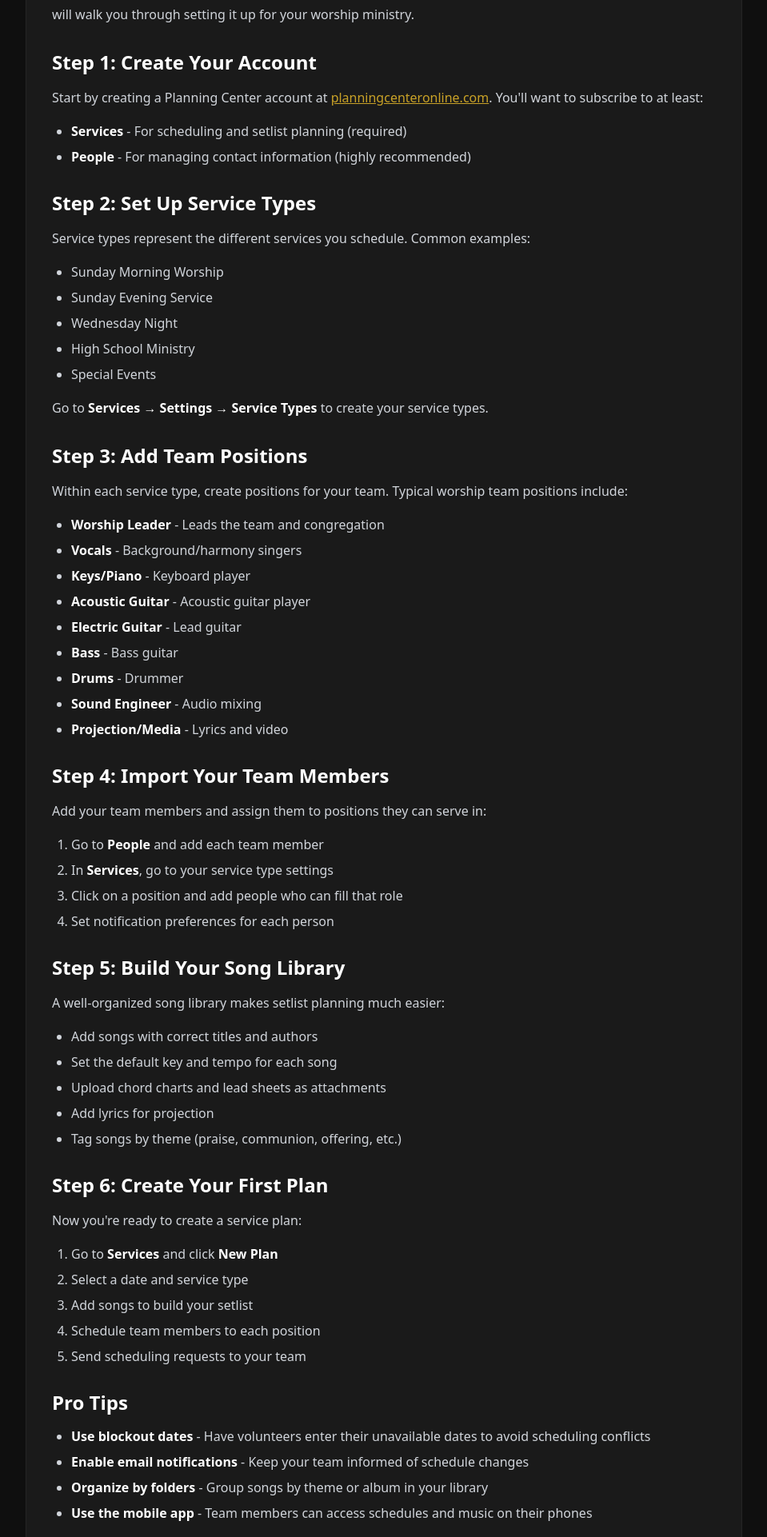
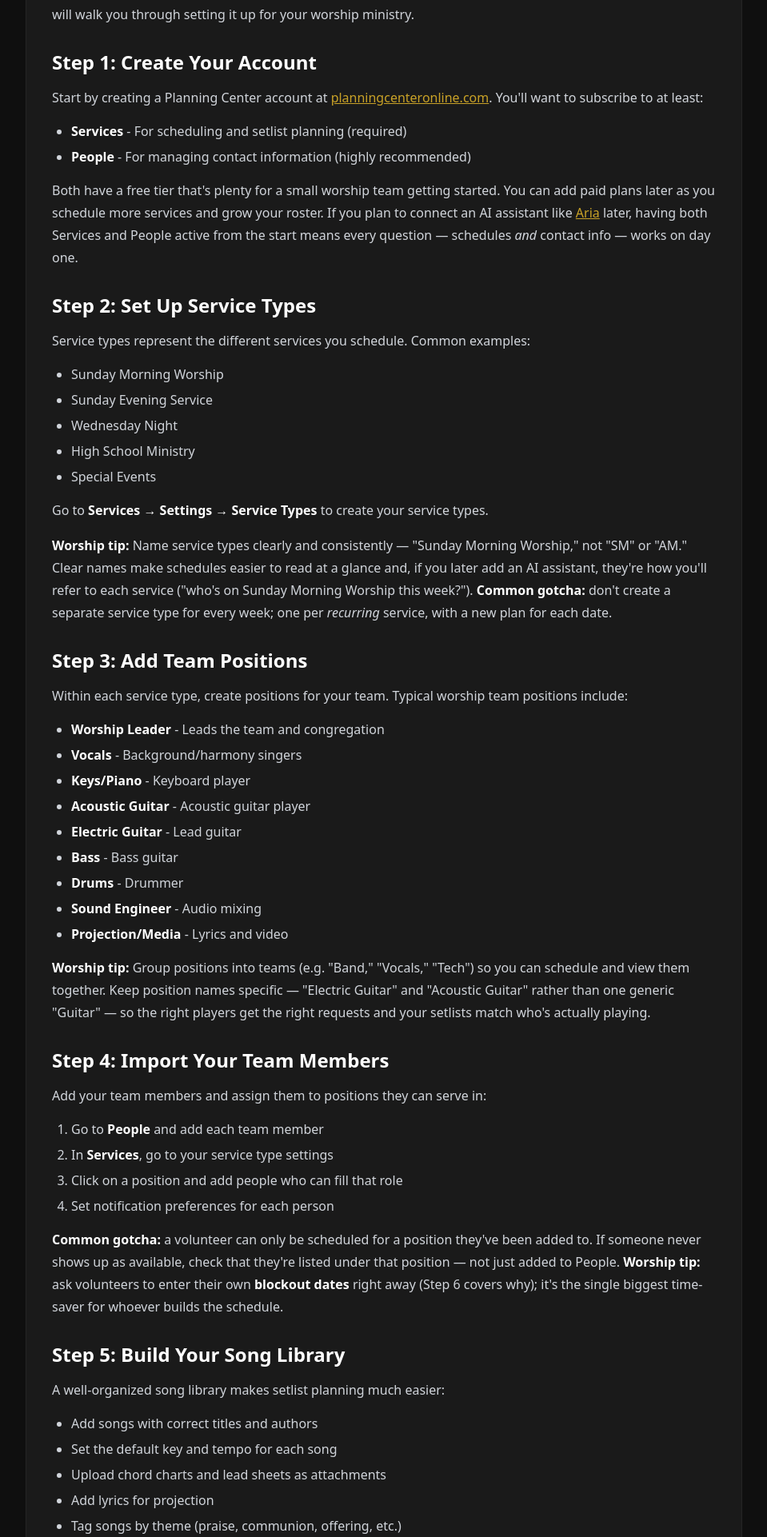
Before and after one commit to ryanpate/CHAgent, a Django app: page /resources/planning-center-setup-guide/ in a window 1280 px wide. Shown: the part 570-2492 px from the top of the page at 80% size, without its empty margins (160-1119 px from the left). Run offline with Django 5.2, Linux system fonts and the light colour scheme; some libraries are stand-ins or nearby versions.

Commit message:
SEO Tier 3: deepen near-page-1 content + 2 new cluster posts
Growth content targeting demonstrated GSC demand:
- Deepened /blog/ai-for-planning-center-worship-teams/ (713 -> 1421 words) —
  ranks pos ~15 for "ai planning center"; added worked use-cases, manual-vs-AI
  comparison, and an FAQ, with stronger keyword phrasing + cluster links
  (via blog migration 0004).
- Deepened the PCO setup guide (1103 -> 1823 words) — 149 impressions but
  "crawled - not indexed"; added per-step gotchas, a "Common setup mistakes"
  section, and 2 more FAQ items (schema kept in sync).
- Two new posts filling open cluster lanes (ai tools for churches; church
  volunteer management) — "ai church software" intentionally left to the
  existing post to avoid cannibalization.
- Homepage meta description rewritten to front-load the free/no-card intent
  ("aria free" ranks 5-8, 0 clicks) and trimmed to <=160.

Regression tests for content depth, cluster links, and meta bounds. 916 pass.

Co-Authored-By: Claude Fable 5 <noreply@anthropic.com>
Claude-Session: https://claude.ai/code/session_013HvrcrDi5Je8kWxCi55LbL

```diff
--- a/templates/core/landing.html
+++ b/templates/core/landing.html
@@ -3,7 +3,7 @@
 {% block title %}Aria — AI Worship Team Management Software with Planning Center{% endblock %}
 {% block title_suffix %}{% endblock %}
 
-{% block meta_description %}Aria is AI-powered worship team management software that integrates with Planning Center. Get instant answers about schedules, volunteers, and songs. Track interactions and build stronger relationships with your team. Start your free 14-day trial.{% endblock %}
+{% block meta_description %}Aria is AI worship team software for Planning Center. Ask who's serving Sunday, track volunteer care, and plan songs. Free 14-day trial — no credit card.{% endblock %}
 
 {% block og_title %}Aria - AI Worship Team Management Software | Planning Center Integration{% endblock %}
 {% block og_description %}AI-powered worship team management with Planning Center integration. Get instant answers about schedules, volunteers, songs, and more. Start your free trial today.{% endblock %}
--- a/templates/resources/pco_setup_guide.html
+++ b/templates/resources/pco_setup_guide.html
@@ -39,7 +39,9 @@
 {"@context":"https://schema.org","@type":"FAQPage","mainEntity":[
  {"@type":"Question","name":"Is Planning Center free?","acceptedAnswer":{"@type":"Answer","text":"Planning Center Services has a free tier for small teams; paid plans add more plans and people. Aria works with any PCO plan."}},
  {"@type":"Question","name":"How long does Planning Center setup take?","acceptedAnswer":{"@type":"Answer","text":"Most worship teams complete the core setup — service types, teams, and people — in under an hour by following the six steps above."}},
- {"@type":"Question","name":"Can AI answer questions about my Planning Center data?","acceptedAnswer":{"@type":"Answer","text":"Yes. Aria connects to Planning Center and answers questions about schedules, volunteers, blockouts, and songs in plain language. Start a free trial at aria.church."}}
+ {"@type":"Question","name":"Can AI answer questions about my Planning Center data?","acceptedAnswer":{"@type":"Answer","text":"Yes. Aria connects to Planning Center and answers questions about schedules, volunteers, blockouts, and songs in plain language. Start a free trial at aria.church."}},
+ {"@type":"Question","name":"What's the difference between a service type and a plan in Planning Center?","acceptedAnswer":{"@type":"Answer","text":"A service type is a recurring service you run, like Sunday Morning Worship. A plan is one specific date within that service type, with its own setlist and team. You create one service type and a new plan for each week."}},
+ {"@type":"Question","name":"Do volunteers need their own Planning Center login?","acceptedAnswer":{"@type":"Answer","text":"Yes. Each volunteer gets a free personal login to see their schedule, accept or decline requests, enter blockout dates, and access songs and chord charts. They don't need a paid subscription — only the account owner manages billing."}}
 ]}
 </script>
 {% endblock %}
@@ -74,6 +76,12 @@
         <li><strong>Services</strong> - For scheduling and setlist planning (required)</li>
         <li><strong>People</strong> - For managing contact information (highly recommended)</li>
     </ul>
+    <p>
+        Both have a free tier that's plenty for a small worship team getting started. You can add
+        paid plans later as you schedule more services and grow your roster. If you plan to connect
+        an AI assistant like <a href="{% url 'home' %}">Aria</a> later, having both Services and People
+        active from the start means every question — schedules <em>and</em> contact info — works on day one.
+    </p>
 
     <h2>Step 2: Set Up Service Types</h2>
     <p>
@@ -88,6 +96,13 @@
     </ul>
     <p>
         Go to <strong>Services &rarr; Settings &rarr; Service Types</strong> to create your service types.
+    </p>
+    <p>
+        <strong>Worship tip:</strong> Name service types clearly and consistently — "Sunday Morning
+        Worship," not "SM" or "AM." Clear names make schedules easier to read at a glance and, if you
+        later add an AI assistant, they're how you'll refer to each service ("who's on Sunday Morning
+        Worship this week?"). <strong>Common gotcha:</strong> don't create a separate service type for
+        every week; one per <em>recurring</em> service, with a new plan for each date.
     </p>
 
     <h2>Step 3: Add Team Positions</h2>
@@ -105,6 +120,12 @@
         <li><strong>Sound Engineer</strong> - Audio mixing</li>
         <li><strong>Projection/Media</strong> - Lyrics and video</li>
     </ul>
+    <p>
+        <strong>Worship tip:</strong> Group positions into teams (e.g. "Band," "Vocals," "Tech") so
+        you can schedule and view them together. Keep position names specific — "Electric Guitar" and
+        "Acoustic Guitar" rather than one generic "Guitar" — so the right players get the right
+        requests and your setlists match who's actually playing.
+    </p>
 
     <h2>Step 4: Import Your Team Members</h2>
     <p>
@@ -116,6 +137,13 @@
         <li>Click on a position and add people who can fill that role</li>
         <li>Set notification preferences for each person</li>
     </ol>
+    <p>
+        <strong>Common gotcha:</strong> a volunteer can only be scheduled for a position they've been
+        added to. If someone never shows up as available, check that they're listed under that
+        position — not just added to People. <strong>Worship tip:</strong> ask volunteers to enter
+        their own <strong>blockout dates</strong> right away (Step 6 covers why); it's the single
+        biggest time-saver for whoever builds the schedule.
+    </p>
 
     <h2>Step 5: Build Your Song Library</h2>
     <p>
@@ -128,6 +156,12 @@
         <li>Add lyrics for projection</li>
         <li>Tag songs by theme (praise, communion, offering, etc.)</li>
     </ul>
+    <p>
+        <strong>Worship tip:</strong> filling in the default <strong>key</strong> and <strong>tempo</strong>
+        for each song pays off every week — it speeds up rehearsal prep, keeps keys consistent for your
+        vocalists, and lets an AI assistant answer "what key is Goodness of God in?" instantly. Attach the
+        chord chart <em>once</em> and it travels with the song into every future plan.
+    </p>
 
     <h2>Step 6: Create Your First Plan</h2>
     <p>
@@ -141,12 +175,41 @@
         <li>Send scheduling requests to your team</li>
     </ol>
 
+    <p>
+        <strong>Worship tip:</strong> when you send scheduling requests, give your team a clear
+        response deadline. Planning Center chases up non-responders for you, but a stated deadline
+        ("please confirm by Wednesday") gets you a settled schedule faster.
+    </p>
+
+    <h2>Common Setup Mistakes to Avoid</h2>
+    <p>
+        A few pitfalls trip up almost every worship team's first Planning Center setup. Sidestep these
+        and you'll save yourself the most common do-overs:
+    </p>
+    <ul>
+        <li><strong>Creating a service type per week.</strong> Service types are for <em>recurring</em>
+            services (Sunday Morning, Wednesday Night). Each individual date is a <em>plan</em> inside
+            that service type — not a new type.</li>
+        <li><strong>Skipping blockout dates.</strong> If volunteers don't enter when they're away,
+            you'll schedule people who can't serve and spend Sunday mornings finding replacements.
+            Make blockouts part of onboarding, not an afterthought.</li>
+        <li><strong>Adding people to People but not to positions.</strong> A volunteer has to be listed
+            under a position to be schedulable there. "Why can't I schedule Sarah for keys?" is almost
+            always this.</li>
+        <li><strong>Inconsistent song titles.</strong> "Goodness of God" and "Goodness Of God (Bethel)"
+            become two songs, splitting your play history and chord charts. Pick one canonical title
+            per song.</li>
+        <li><strong>Leaving keys and tempos blank.</strong> They take seconds to fill in and power
+            everything downstream — rehearsal prep, transposition, and AI song lookups.</li>
+    </ul>
+
     <h2>Pro Tips</h2>
     <ul>
         <li><strong>Use blockout dates</strong> - Have volunteers enter their unavailable dates to avoid scheduling conflicts</li>
         <li><strong>Enable email notifications</strong> - Keep your team informed of schedule changes</li>
         <li><strong>Organize by folders</strong> - Group songs by theme or album in your library</li>
         <li><strong>Use the mobile app</strong> - Team members can access schedules and music on their phones</li>
+        <li><strong>Review before you publish</strong> - Do a quick pass for double-booked or over-scheduled volunteers before sending requests</li>
     </ul>
 
     <h2 class="text-2xl font-bold text-white mt-10 mb-4">Frequently asked questions</h2>
@@ -157,6 +220,10 @@
         <p class="text-gray-400">Most worship teams complete the core setup — service types, teams, and people — in under an hour by following the six steps above.</p></div>
       <div><h3 class="text-lg font-semibold text-white">Can AI answer questions about my Planning Center data?</h3>
         <p class="text-gray-400">Yes. Aria connects to Planning Center and answers questions about schedules, volunteers, blockouts, and songs in plain language. <a href="{% url 'onboarding_signup' %}" class="text-ch-gold hover:underline">Start a free trial</a>.</p></div>
+      <div><h3 class="text-lg font-semibold text-white">What's the difference between a service type and a plan in Planning Center?</h3>
+        <p class="text-gray-400">A service type is a recurring service you run, like Sunday Morning Worship. A plan is one specific date within that service type, with its own setlist and team. You create one service type and a new plan for each week.</p></div>
+      <div><h3 class="text-lg font-semibold text-white">Do volunteers need their own Planning Center login?</h3>
+        <p class="text-gray-400">Yes. Each volunteer gets a free personal login to see their schedule, accept or decline requests, enter blockout dates, and access songs and chord charts. They don't need a paid subscription — only the account owner manages billing.</p></div>
     </div>
 
     <h2>Want an AI-Powered Assistant for Planning Center?</h2>
```
Also changed, not shown: tests/test_seo.py (+26 -0 lines), blog/migrations/0004_tier3_growth_content.py (added).
